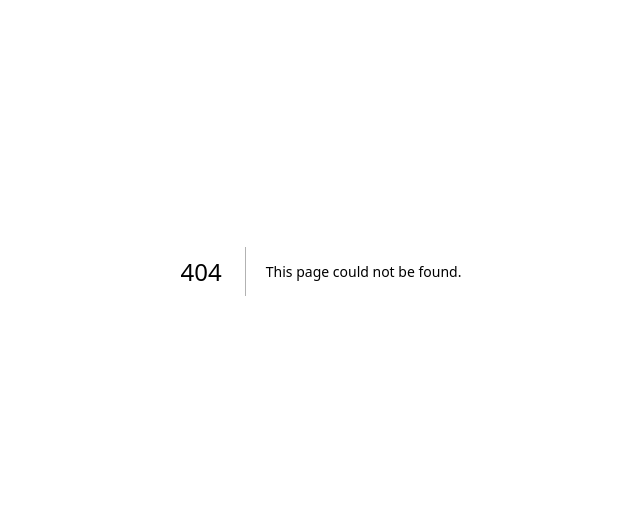
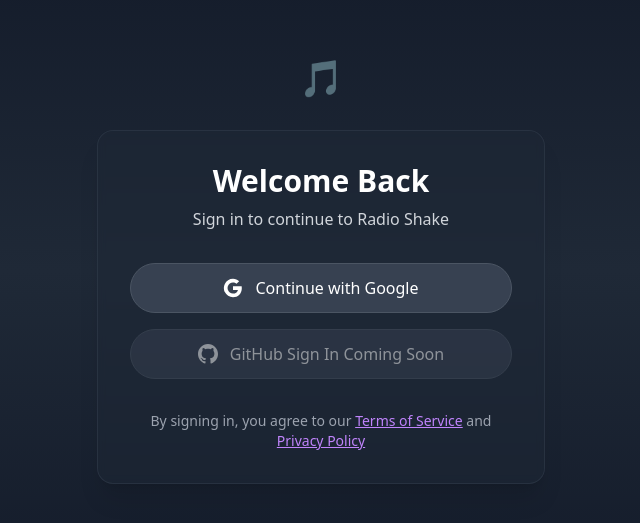
Before and after one commit to SandeepKhede/RadioShake, a Next.js app: page /auth/signin in a window 1280 px wide. Before the commit this address had no page. Shown: the part 129-652 px from the top of the page, without its empty margins (319-959 px from the left). Built offline with nearby package versions, Linux system fonts and the light colour scheme.

Commit message:
created_new_signin_updated_authrouter

```diff
--- a/app/api/auth/[...nextauth]/route.ts
+++ b/app/api/auth/[...nextauth]/route.ts
@@ -9,6 +9,9 @@
           clientSecret: process.env.GOOGLE_CLIENT_SECRET ?? ""
         })
       ],
+      pages: {
+        signIn: '/auth/signin',  // Update this path
+      },
       secret: process.env.NEXTAUTH_SECRET ?? "secret",
       callbacks: {
         async signIn(params){
--- /dev/null
+++ b/app/auth/signin/page.tsx
@@ -0,0 +1,110 @@
+'use client'
+
+import { signIn } from "next-auth/react"
+import { motion } from "framer-motion"
+import Image from "next/image"
+import Link from "next/link"
+
+export default function SignIn() {
+  return (
+    <div className="min-h-screen bg-gradient-to-b from-gray-900 via-gray-800 to-gray-900
+      flex items-center justify-center p-4">
+      <motion.div
+        initial={{ opacity: 0, y: 20 }}
+        animate={{ opacity: 1, y: 0 }}
+        transition={{ duration: 0.5 }}
+        className="w-full max-w-md"
+      >
+        {/* Logo/Home Link */}
+        <Link href="/" className="block text-center mb-8">
+          <motion.div
+            initial={{ scale: 0.5, opacity: 0 }}
+            animate={{ scale: 1, opacity: 1 }}
+            transition={{ delay: 0.2 }}
+          >
+            <span className="text-4xl">🎵</span>
+          </motion.div>
+        </Link>
+
+        {/* Card Container */}
+        <div className="bg-gray-800/50 backdrop-blur-sm p-8 rounded-2xl
+          border border-gray-700/50 shadow-xl">
+          {/* Title Section */}
+          <motion.div
+            initial={{ opacity: 0 }}
+            animate={{ opacity: 1 }}
+            transition={{ delay: 0.2 }}
+            className="text-center mb-8"
+          >
+            <h1 className="text-3xl font-bold text-white mb-2">Welcome Back</h1>
+            <p className="text-gray-300">Sign in to continue to Radio Shake</p>
+          </motion.div>
+
+          {/* Sign In Buttons */}
+          <div className="space-y-4">
+            {/* Google Sign In */}
+            <motion.button
+              whileHover={{ scale: 1.02 }}
+              whileTap={{ scale: 0.98 }}
+              onClick={() => signIn('google', { callbackUrl: '/' })}
+              className="w-full flex items-center justify-center gap-3 px-6 py-3
+                bg-gray-700 hover:bg-gradient-to-r hover:from-purple-600 hover:to-blue-600
+                text-white rounded-full transition-all duration-300
+                border border-gray-600 hover:border-transparent group"
+            >
+              <svg className="w-5 h-5" viewBox="0 0 24 24">
+                <path
+                  fill="currentColor"
+                  d="M22.56 12.25c0-.78-.07-1.53-.2-2.25H12v4.26h5.92c-.26 1.37-1.04 2.53-2.21 3.31v2.77h3.57c2.08-1.92 3.28-4.74 3.28-8.09z"
+                />
+                <path
+                  fill="currentColor"
+                  d="M12 23c2.97 0 5.46-.98 7.28-2.66l-3.57-2.77c-.98.66-2.23 1.06-3.71 1.06-2.86 0-5.29-1.93-6.16-4.53H2.18v2.84C3.99 20.53 7.7 23 12 23z"
+                />
+                <path
+                  fill="currentColor"
+                  d="M5.84 14.09c-.22-.66-.35-1.36-.35-2.09s.13-1.43.35-2.09V7.07H2.18C1.43 8.55 1 10.22 1 12s.43 3.45 1.18 4.93l2.85-2.22.81-.62z"
+                />
+                <path
+                  fill="currentColor"
+                  d="M12 5.38c1.62 0 3.06.56 4.21 1.64l3.15-3.15C17.45 2.09 14.97 1 12 1 7.7 1 3.99 3.47 2.18 7.07l3.66 2.84c.87-2.6 3.3-4.53 6.16-4.53z"
+                />
+              </svg>
+              <span>Continue with Google</span>
+            </motion.button>
+
+            {/* GitHub Sign In */}
+            <motion.button
+              whileHover={{ scale: 1 }}
+              disabled
+              className="w-full flex items-center justify-center gap-3 px-6 py-3
+                bg-gray-700 opacity-50 cursor-not-allowed
+                text-white rounded-full transition-all duration-300
+                border border-gray-600 group"
+            >
+              <svg className="w-5 h-5" viewBox="0 0 24 24">
+                <path
+                  fill="currentColor"
+                  d="M12 0c-6.626 0-12 5.373-12 12 0 5.302 3.438 9.8 8.207 11.387.599.111.793-.261.793-.577v-2.234c-3.338.726-4.033-1.416-4.033-1.416-.546-1.387-1.333-1.756-1.333-1.756-1.089-.745.083-.729.083-.729 1.205.084 1.839 1.237 1.839 1.237 1.07 1.834 2.807 1.304 3.492.997.107-.775.418-1.305.762-1.604-2.665-.305-5.467-1.334-5.467-5.931 0-1.311.469-2.381 1.236-3.221-.124-.303-.535-1.524.117-3.176 0 0 1.008-.322 3.301 1.23.957-.266 1.983-.399 3.003-.404 1.02.005 2.047.138 3.006.404 2.291-1.552 3.297-1.23 3.297-1.23.653 1.653.242 2.874.118 3.176.77.84 1.235 1.911 1.235 3.221 0 4.609-2.807 5.624-5.479 5.921.43.372.823 1.102.823 2.222v3.293c0 .319.192.694.801.576 4.765-1.589 8.199-6.086 8.199-11.386 0-6.627-5.373-12-12-12z"
+                />
+              </svg>
+              <span>GitHub Sign In Coming Soon</span>
+            </motion.button>
+          </div>
+
+          {/* Terms and Privacy */}
+          <p className="mt-8 text-center text-sm text-gray-400">
+            By signing in, you agree to our{" "}
+            <Link href="#" className="text-purple-400 hover:text-purple-300 underline">
+              Terms of Service
+            </Link>{" "}
+            and{" "}
+            <Link href="#" className="text-purple-400 hover:text-purple-300 underline">
+              Privacy Policy
+            </Link>
+          </p>
+        </div>
+      </motion.div>
+    </div>
+  )
+}
--- a/app/components/Appbar.tsx
+++ b/app/components/Appbar.tsx
@@ -11,8 +11,11 @@
     return(
         <nav className=" mb-4 px-4 py-2">
             <div className="flex items-center justify-between max-w-6xl mx-auto">
-                <Link href="/" className="text-2xl font-bold text-purple-500">
-                    RadioShake
+                <Link href="/" className="text-2xl font-bold text-blue-500">
+                    Radio<span className="
+                 hover:text-blue-500 hover:from-purple-600 hover:to-blue-600
+                text-white  transition-all duration-300
+                 ">Shake</span>
                 </Link>
 
                 <div className="flex items-center gap-4">
--- a/app/components/StreamView.tsx
+++ b/app/components/StreamView.tsx
@@ -9,6 +9,7 @@
 import axios from 'axios'
 import { Appbar } from '../components/Appbar'
 import { useSession } from 'next-auth/react'
+import { useRouter } from 'next/navigation'
 import Redirect from './Redirect'
 import { motion, AnimatePresence } from 'framer-motion'
 import toast, { Toaster } from 'react-hot-toast'
@@ -137,6 +138,26 @@
 
   const extractedId = queue?.streams[0]?.url.split("?v=")[1];
   const [isSuperUser, setIsSuperUser] = useState<Boolean>(false);
+  const { data: session, status } = useSession()
+  const router = useRouter()
+
+  useEffect(() => {
+    if (status === 'unauthenticated') {
+      router.push('/')
+    }
+  }, [status, router])
+
+  // If still loading, show loading state
+  if (status === 'loading') {
+    return <div className="flex items-center justify-center min-h-screen">
+      <p className="text-white">Loading...</p>
+    </div>
+  }
+
+  // If not authenticated, don't render anything (redirect will happen via useEffect)
+  if (status === 'unauthenticated') {
+    return null
+  }
 
 
   async function refreshStream() {
@@ -254,11 +275,13 @@
       className="flex flex-col min-h-screen bg-gradient-to-b from-gray-900 via-gray-800 to-gray-900"
     >
       <Toaster
-        position="top-right"
+        position="top-left"
         toastOptions={{
           duration: 3000,
           style: {
-            background: '#333',
+            background: 'rgba(16, 185, 129, 0.15)',
+        backdropFilter: 'blur(10px)',
+        border: '1px solid rgba(16, 185, 129, 0.2)',
             color: '#fff',
           },
           success: {
@@ -452,7 +475,7 @@
                         rel: 0,
                         controls: isSuperUser ? 1 : 0,
                         disablekb: !isSuperUser,
-                        // fs: isSuperUser,
+                        fs: isSuperUser,
                         iv_load_policy: 3,
                         playsinline: 1,
                       }
```
Also changed, not shown: public/github.svg (added), public/google.svg (added).
